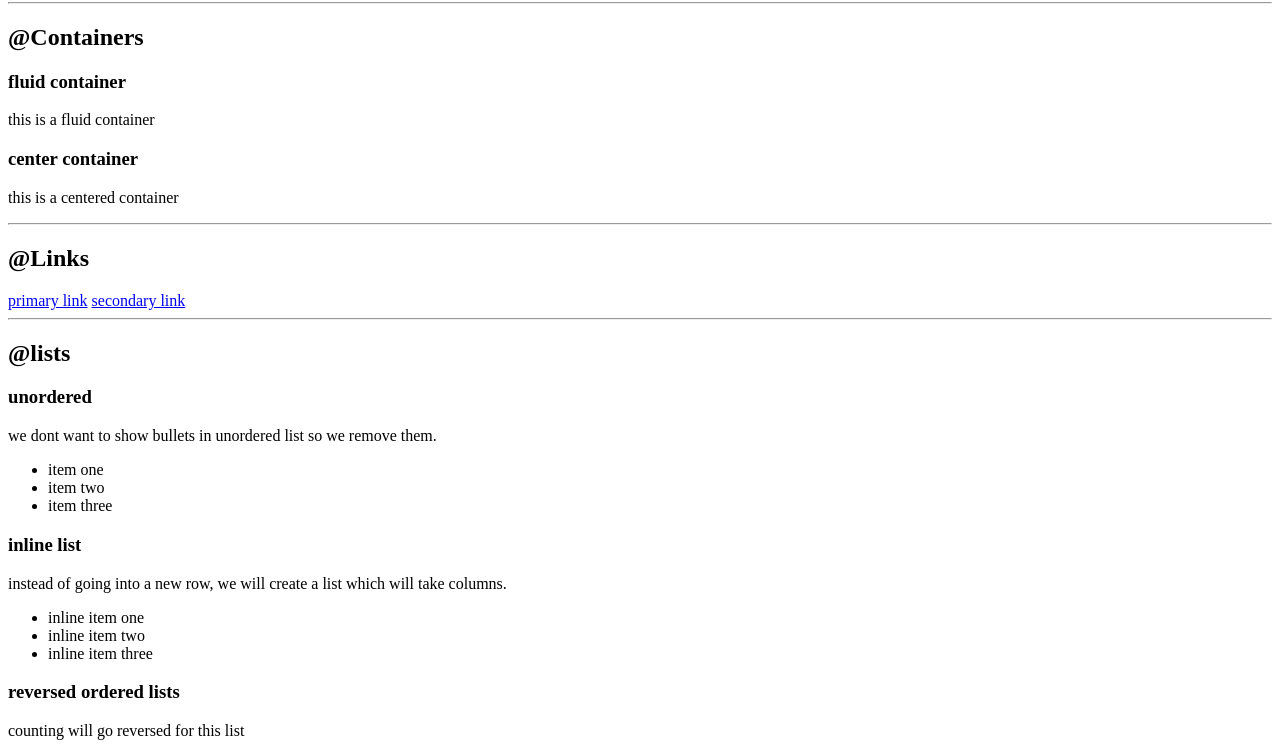
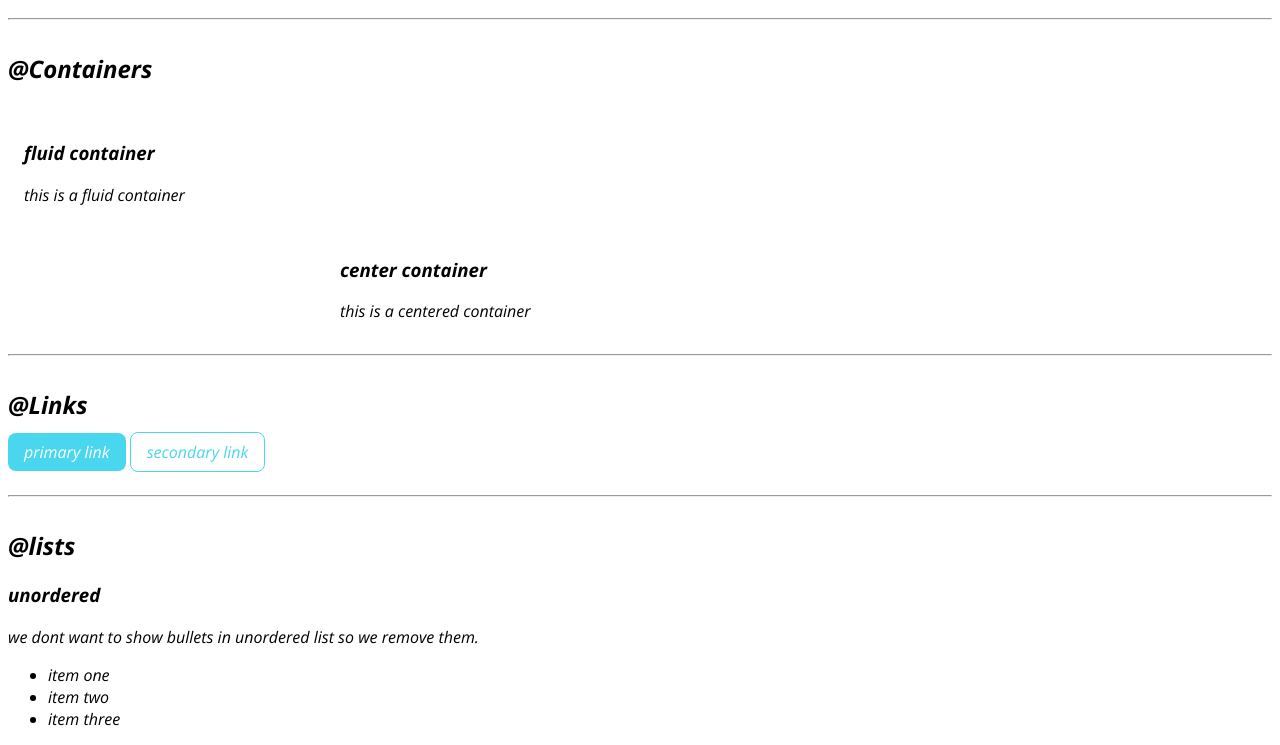
Before and after one commit to davainkhajuria/Profile1, a plain HTML site: page component-library/index.html in a window 1280 px wide. Shown: the part 78-823 px from the top of the page. Drawn offline with nearby package versions, Linux system fonts and the light colour scheme.

Commit message:
initial css

```diff
--- a/component-library/index.html
+++ b/component-library/index.html
@@ -5,26 +5,29 @@
     <meta http-equiv="X-UA-Compatible" content="IE=edge">
     <meta name="viewport" content="width=device-width, initial-scale=1.0">
     <title>components</title>
+    <link href="/component-library/style.css" rel="stylesheet"/>
 </head>
 <body>
     <h1>Component Library</h1>
     <hr>
 
     <h2>@Containers</h2>
-    <h3>fluid container</h3>
-    <div>
+
+    <div class="container">
+        <h3 >fluid container</h3>
         <p>this is a fluid container</p>
     </div>
 
-    <h3>center container</h3>
-    <div>
+
+    <div class="center-container">
+        <h3>center container</h3>
         <p>this is a centered container</p>
     </div>
     <hr>
 
     <h2>@Links</h2>
-    <a href="/">primary link</a>
-    <a href="/">secondary link</a>
+    <a href="/" class="links primary-link">primary link</a>
+    <a href="/" class="links secondary-link">secondary link</a>
     <hr>
 
     <h2>@lists</h2>
--- /dev/null
+++ b/component-library/style.css
@@ -0,0 +1,32 @@
+@import url('https://fonts.googleapis.com/css2?family=Open+Sans:ital,wght@1,400;1,700&display=swap');
+:root{
+    --primary-color: #49d6ef;
+}
+
+body{
+    font-family: 'Open Sans', sans-serif;
+}
+.container{
+    padding: 1rem 1rem;
+}
+.center-container{
+    max-width: 600px;
+    margin: auto;
+}
+hr{
+    margin: 2rem 0rem;
+}
+.links{
+    text-decoration: none;
+    padding:0.5rem 1rem;
+}
+.primary-link{
+    background-color: var(--primary-color);
+    border-radius: 0.5rem;
+    color: white;
+}
+.secondary-link{
+    color: var(--primary-color);
+    border: 1px solid var(--primary-color);
+    border-radius: 0.5rem;
+}
```
